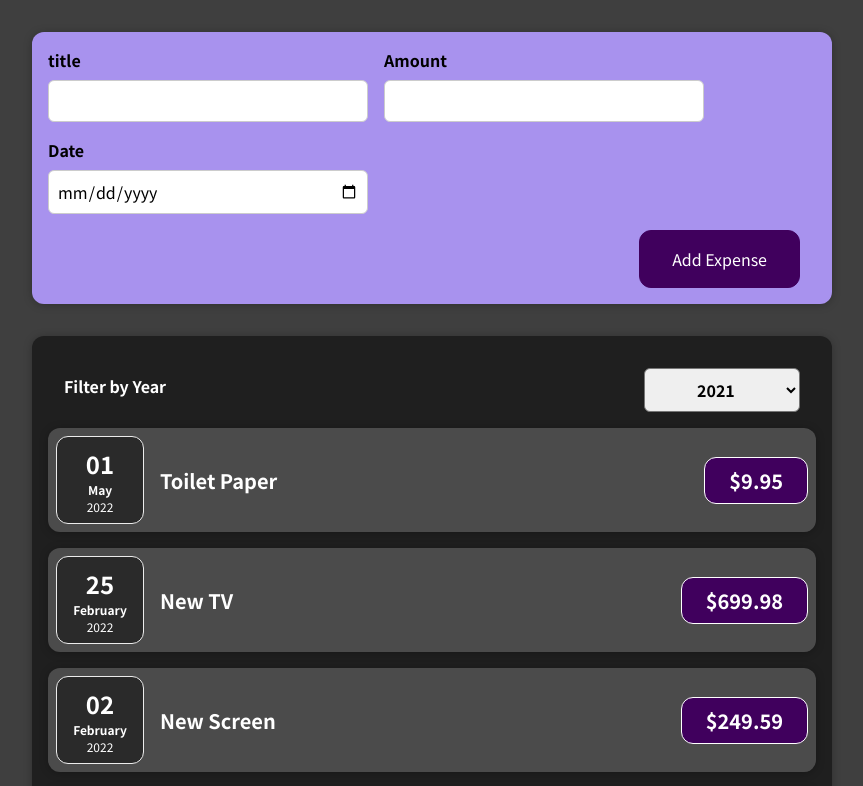
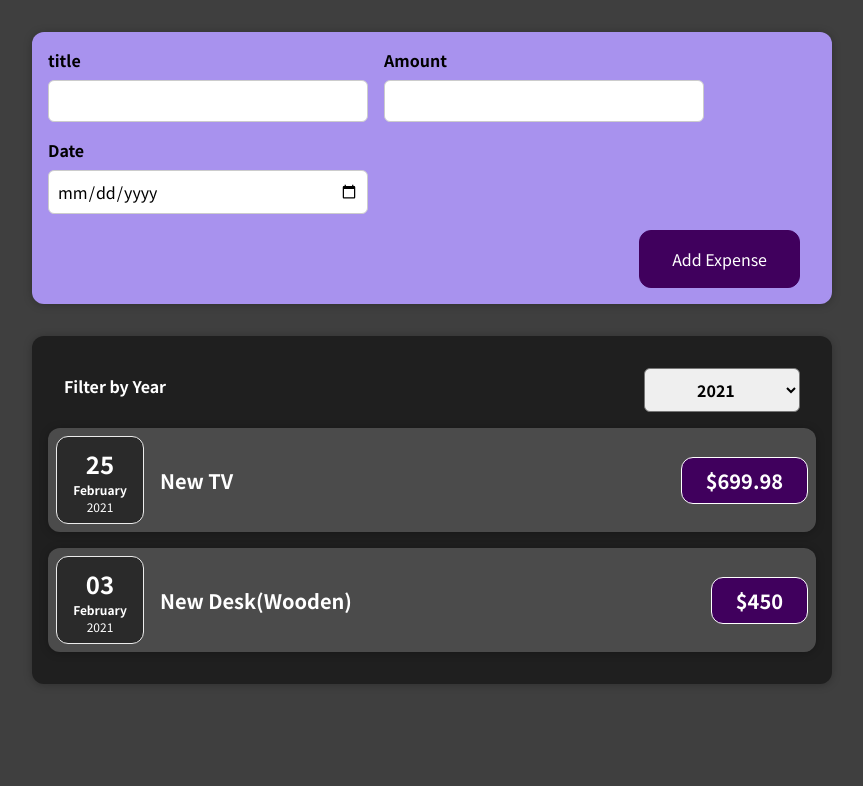
Before and after one commit to ritamxy/mini_wallet, a React (Create React App) app: page / in a window 1280 px wide. Shown: the top 786 px of the page, without its empty margins (208-1071 px from the left). Built offline with nearby package versions, Linux system fonts and the light colour scheme.

Commit message:
add function to filter expense by year

```diff
--- a/src/App.js
+++ b/src/App.js
@@ -13,7 +13,7 @@ const DUMMY_EXPENSES = [
     id: "e2",
     title: "New TV",
     amount: 699.98,
-    date: new Date(2022, 1, 25),
+    date: new Date(2021, 1, 25),
   },
   {
     id: "e3",
@@ -25,7 +25,7 @@ const DUMMY_EXPENSES = [
     id: "e4",
     title: "New Desk(Wooden)",
     amount: 450,
-    date: new Date(2022, 1, 3),
+    date: new Date(2021, 1, 3),
   },
 ];
 
--- a/src/components/Expenses/Expenses.js
+++ b/src/components/Expenses/Expenses.js
@@ -10,6 +10,10 @@ function Expenses(props) {
   const filterChangeHandler = (selectedYear) => {
     setFilteredYear(selectedYear);
   };
+
+  const filteredExpenses = props.items.filter((expense) => {
+    return expense.date.getFullYear().toString() === filteredYear;
+  });
   return (
     <div>
       <Card className="expenses">
@@ -17,7 +21,7 @@ function Expenses(props) {
           selected={filteredYear}
           onChangeFilter={filterChangeHandler}
         />
-        {props.items.map((expense) => (
+        {filteredExpenses.map((expense) => (
           <ExpenseItem
             key={expense.id}
             title={expense.title}
```
Also changed, not shown: 1 other file (tests, documents, lock files or other folders).
